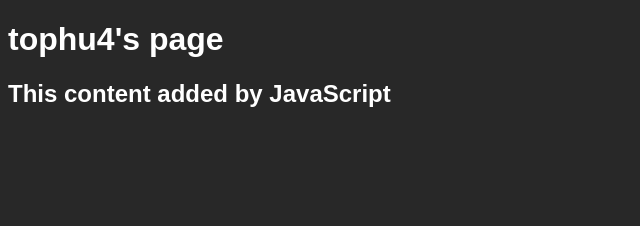
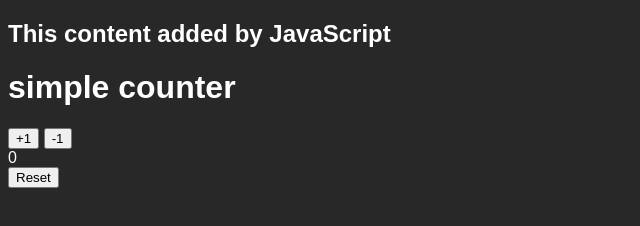
Before and after one commit to tophu4/my-personal-website, a plain HTML site: page index.html in a window 1280 px wide. Shown: the whole page, without its empty margins (0-640 px from the left). Drawn offline with Linux system fonts and the light colour scheme.

Commit message:
change to simple counter

```diff
--- a/index.html
+++ b/index.html
@@ -5,7 +5,15 @@
     <link rel="stylesheet" href="style.css"/>
   </head>
   <body>
-    <h1>tophu4's page</h1>
     <script src="script.js"></script>
+    <h1>simple counter</h1>
+    <button type="button" id="addButton" onClick="addToSum(1)">+1</button>
+    <button type="button" id="subtractButton" onClick="addToSum(-1)">-1</button>
+    <div>
+      <a id="sum">0</a>
+    </div>
+    <div>
+      <button type="button" id="resetButton" onClick="setSum(0)">Reset</button>
+    </div>
   </body>
 </html>
```
